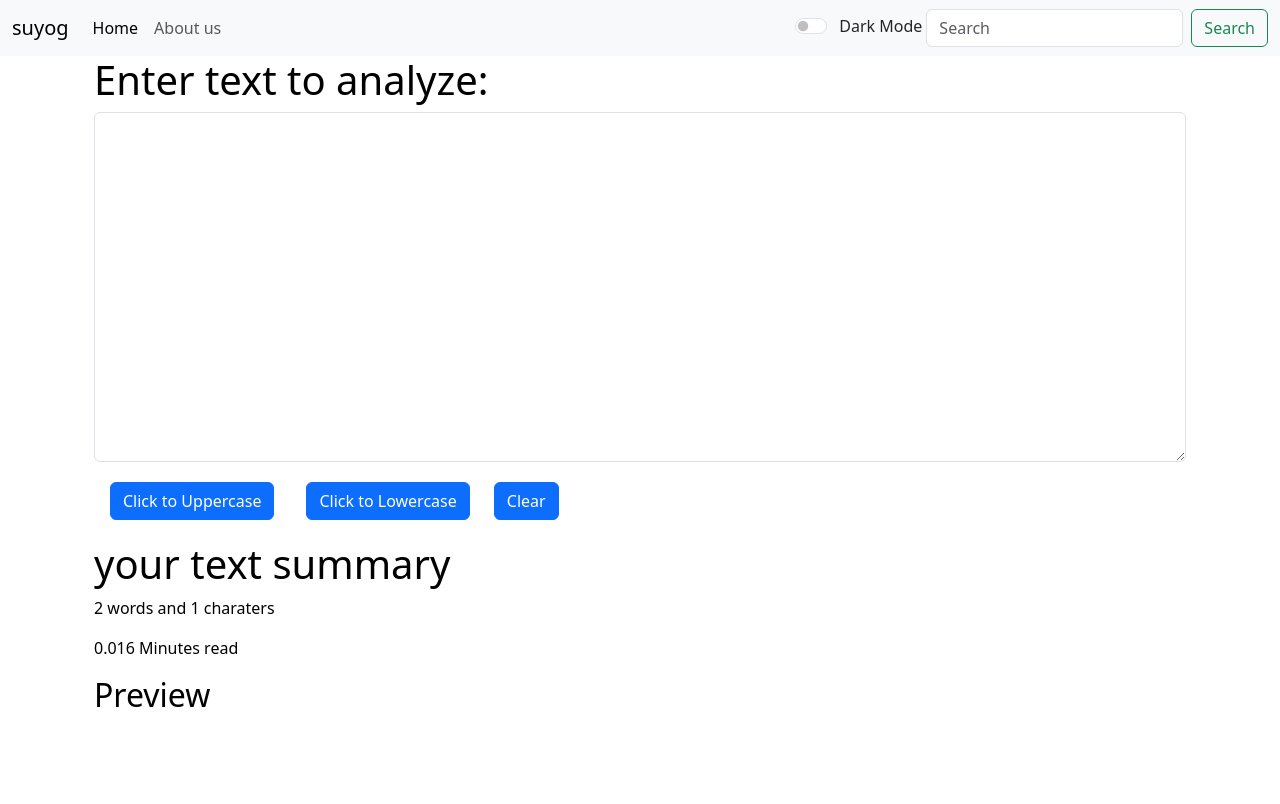
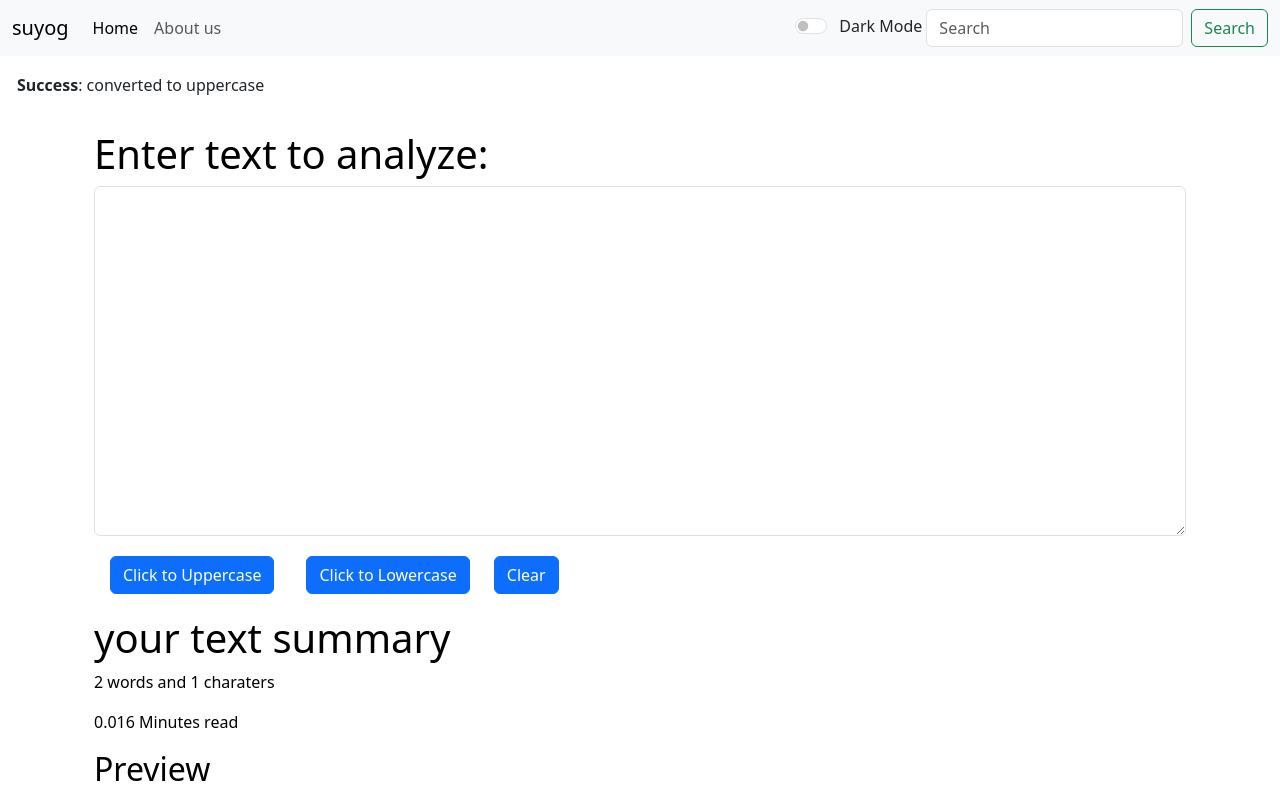
Before and after one commit to suyogit/Text_modifier_reactapp, a React (Create React App) app in the folder my-app/: page / in a window 1280 px wide. Both pictures are taken after a click on the button "Click to Uppercase". Built offline with nearby package versions, Linux system fonts and the light colour scheme.

Commit message:
alert added

```diff
--- a/my-app/src/App.js
+++ b/my-app/src/App.js
@@ -4,16 +4,31 @@
 // import About from "./components/About";
 import Navbar from "./components/Navbar";
 import TextForrrm from "./components/TextForrm";
+import Alert from "./components/Alert";
 
 function App() {
   const [mode, setMode] = useState("light");
+  const [alert, setAlert] = useState(null);
+
+  const showAlert = (message, type) => {
+    setAlert({
+      msg: message,
+      type: type,
+    });
+
+    setTimeout(() => {
+      setAlert(null);
+    }, 3000);
+  };
   const toggleMode = () => {
     if (mode === "light") {
       setMode("dark");
       document.body.style.backgroundColor = "grey";
+      showAlert("Dark mode has been enabled", "success");
     } else {
       setMode("light");
       document.body.style.backgroundColor = "white";
+      showAlert("Light mode has been enabled", "success");
     }
   };
   return (
@@ -24,8 +39,13 @@
         mode={mode}
         toggleMode={toggleMode}
       />
+      <Alert alert={alert} />
       <div className="container">
-        <TextForrrm heading="Enter text to analyze: " mode={mode} />
+        <TextForrrm
+          showAlert={showAlert}
+          heading="Enter text to analyze: "
+          mode={mode}
+        />
       </div>
       {/* <About /> */}
     </>
--- /dev/null
+++ b/my-app/src/components/Alert.js
@@ -0,0 +1,20 @@
+import React from "react";
+
+function Alert(props) {
+  const capitalize = (word) => {
+    const lower = word.toLowerCase();
+    return lower.charAt(0).toUpperCase() + lower.slice(1);
+  };
+  return (
+    props.alert && (
+      <div
+        className={`alert alert-${props.alert.type} alert-dismissible fade show`}
+        role="alert"
+      >
+        <strong>{capitalize(props.alert.type)}</strong>: {props.alert.msg}
+      </div>
+    )
+  );
+}
+
+export default Alert;
--- a/my-app/src/components/TextForrm.js
+++ b/my-app/src/components/TextForrm.js
@@ -5,16 +5,19 @@
     //console.log("Uppercase was clicked : " + text);
     let newText = text.toUpperCase();
     setText(newText);
+    props.showAlert("converted to uppercase", "Success");
   };
   const handleLowClick = () => {
     //console.log("Uppercase was clicked : " + text);
     let newText = text.toLowerCase();
     setText(newText);
+    props.showAlert("converted to lowercase", "Success");
   };
   const handleClearClick = () => {
     //console.log("Uppercase was clicked : " + text);
     let newText = " ";
     setText(newText);
+    props.showAlert("Text cleared", "Success");
   };
   const handleOnChange = (event) => {
     // console.log("On change");
```
